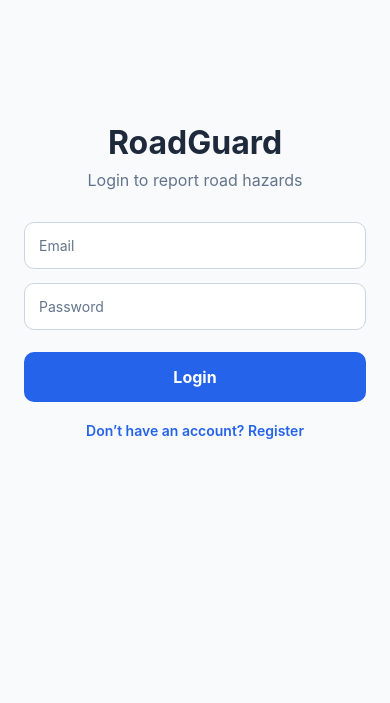
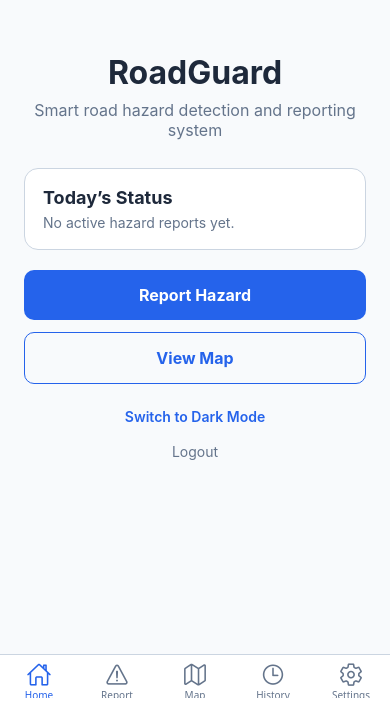
Before and after one commit to matinabajracharya13/RoadGuard, a React Native app: screen /MainTabs in a window 390 px wide. Shown: the part 141-844 px from the top of the page. Built offline with nearby package versions, Linux system fonts and the light colour scheme; no server answers.

Commit message:
add bottom tabs

```diff
--- a/package.json
+++ b/package.json
@@ -9,6 +9,8 @@
     "web": "expo start --web"
   },
   "dependencies": {
+    "@expo/vector-icons": "^15.0.3",
+    "@react-navigation/bottom-tabs": "^7.16.1",
     "@react-navigation/native": "^7.2.4",
     "@react-navigation/native-stack": "^7.15.1",
     "expo": "~54.0.33",
--- a/src/navigation/AppNavigator.tsx
+++ b/src/navigation/AppNavigator.tsx
@@ -4,7 +4,7 @@
 
 import LoginScreen from '../screens/LoginScreen';
 import RegisterScreen from '../screens/RegisterScreen';
-import DashboardScreen from '../screens/DashboardScreen';
+import TabNavigator from './TabNavigator';
 
 const Stack = createNativeStackNavigator();
 
@@ -13,13 +13,11 @@
     <NavigationContainer>
       <Stack.Navigator
         initialRouteName="Login"
-        screenOptions={{
-          headerShown: false,
-        }}
+        screenOptions={{ headerShown: false }}
       >
         <Stack.Screen name="Login" component={LoginScreen} />
         <Stack.Screen name="Register" component={RegisterScreen} />
-        <Stack.Screen name="Dashboard" component={DashboardScreen} />
+        <Stack.Screen name="MainTabs" component={TabNavigator} />
       </Stack.Navigator>
     </NavigationContainer>
   );
--- /dev/null
+++ b/src/navigation/TabNavigator.tsx
@@ -0,0 +1,53 @@
+import React from 'react';
+import { createBottomTabNavigator } from '@react-navigation/bottom-tabs';
+import { Ionicons } from '@expo/vector-icons';
+
+import DashboardScreen from '../screens/DashboardScreen';
+import ReportHazardScreen from '../screens/ReportHazardScreen';
+import MapScreen from '../screens/MapScreen';
+import HistoryScreen from '../screens/HistoryScreen';
+import SettingsScreen from '../screens/SettingsScreen';
+import { useTheme } from '../context/ThemeContext';
+
+const Tab = createBottomTabNavigator();
+
+export default function TabNavigator() {
+  const { theme } = useTheme();
+
+  return (
+    <Tab.Navigator
+      screenOptions={({ route }) => ({
+        headerShown: false,
+        tabBarStyle: {
+          backgroundColor: theme.card,
+          borderTopColor: theme.border,
+        },
+        tabBarActiveTintColor: theme.primary,
+        tabBarInactiveTintColor: theme.subText,
+        tabBarIcon: ({ color, size }) => {
+          let iconName: keyof typeof Ionicons.glyphMap = 'home-outline';
+
+          if (route.name === 'Home') {
+            iconName = 'home-outline';
+          } else if (route.name === 'Report') {
+            iconName = 'warning-outline';
+          } else if (route.name === 'Map') {
+            iconName = 'map-outline';
+          } else if (route.name === 'History') {
+            iconName = 'time-outline';
+          } else if (route.name === 'Settings') {
+            iconName = 'settings-outline';
+          }
+
+          return <Ionicons name={iconName} size={size} color={color} />;
+        },
+      })}
+    >
+      <Tab.Screen name="Home" component={DashboardScreen} />
+      <Tab.Screen name="Report" component={ReportHazardScreen} />
+      <Tab.Screen name="Map" component={MapScreen} />
+      <Tab.Screen name="History" component={HistoryScreen} />
+      <Tab.Screen name="Settings" component={SettingsScreen} />
+    </Tab.Navigator>
+  );
+}
--- /dev/null
+++ b/src/screens/HistoryScreen.tsx
@@ -0,0 +1,36 @@
+import React from 'react';
+import { View, Text, StyleSheet } from 'react-native';
+import { useTheme } from '../context/ThemeContext';
+
+export default function ReportHazardScreen() {
+  const { theme } = useTheme();
+
+  return (
+    <View style={[styles.container, { backgroundColor: theme.background }]}>
+      <Text style={[styles.title, { color: theme.text }]}>
+        Report Hazard
+      </Text>
+      <Text style={[styles.subtitle, { color: theme.subText }]}>
+        Camera, GPS, and hazard submission will be added here.
+      </Text>
+    </View>
+  );
+}
+
+const styles = StyleSheet.create({
+  container: {
+    flex: 1,
+    justifyContent: 'center',
+    alignItems: 'center',
+    padding: 24,
+  },
+  title: {
+    fontSize: 28,
+    fontWeight: 'bold',
+  },
+  subtitle: {
+    marginTop: 12,
+    textAlign: 'center',
+    fontSize: 16,
+  },
+});
--- a/src/screens/LoginScreen.tsx
+++ b/src/screens/LoginScreen.tsx
@@ -27,7 +27,7 @@
     try {
       setLoading(true);
       await loginUser(email.trim(), password);
-      navigation.replace('Dashboard');
+      navigation.replace('MainTabs');
     } catch (error: any) {
       Alert.alert(
         'Login Failed',
--- /dev/null
+++ b/src/screens/MapScreen.tsx
@@ -0,0 +1,36 @@
+import React from 'react';
+import { View, Text, StyleSheet } from 'react-native';
+import { useTheme } from '../context/ThemeContext';
+
+export default function ReportHazardScreen() {
+  const { theme } = useTheme();
+
+  return (
+    <View style={[styles.container, { backgroundColor: theme.background }]}>
+      <Text style={[styles.title, { color: theme.text }]}>
+        Report Hazard
+      </Text>
+      <Text style={[styles.subtitle, { color: theme.subText }]}>
+        Camera, GPS, and hazard submission will be added here.
+      </Text>
+    </View>
+  );
+}
+
+const styles = StyleSheet.create({
+  container: {
+    flex: 1,
+    justifyContent: 'center',
+    alignItems: 'center',
+    padding: 24,
+  },
+  title: {
+    fontSize: 28,
+    fontWeight: 'bold',
+  },
+  subtitle: {
+    marginTop: 12,
+    textAlign: 'center',
+    fontSize: 16,
+  },
+});
--- a/src/screens/RegisterScreen.tsx
+++ b/src/screens/RegisterScreen.tsx
@@ -38,7 +38,7 @@
     try {
       setLoading(true);
       await registerUser(email.trim(), password);
-      navigation.replace('Dashboard');
+      navigation.replace('MainTabs');
     } catch (error: any) {
     //   Alert.alert('Registration Failed', 'Please check your details and try again.');
       Alert.alert(
--- /dev/null
+++ b/src/screens/ReportHazardScreen.tsx
@@ -0,0 +1,36 @@
+import React from 'react';
+import { View, Text, StyleSheet } from 'react-native';
+import { useTheme } from '../context/ThemeContext';
+
+export default function ReportHazardScreen() {
+  const { theme } = useTheme();
+
+  return (
+    <View style={[styles.container, { backgroundColor: theme.background }]}>
+      <Text style={[styles.title, { color: theme.text }]}>
+        Report Hazard
+      </Text>
+      <Text style={[styles.subtitle, { color: theme.subText }]}>
+        Camera, GPS, and hazard submission will be added here.
+      </Text>
+    </View>
+  );
+}
+
+const styles = StyleSheet.create({
+  container: {
+    flex: 1,
+    justifyContent: 'center',
+    alignItems: 'center',
+    padding: 24,
+  },
+  title: {
+    fontSize: 28,
+    fontWeight: 'bold',
+  },
+  subtitle: {
+    marginTop: 12,
+    textAlign: 'center',
+    fontSize: 16,
+  },
+});
--- /dev/null
+++ b/src/screens/SettingsScreen.tsx
@@ -0,0 +1,36 @@
+import React from 'react';
+import { View, Text, StyleSheet } from 'react-native';
+import { useTheme } from '../context/ThemeContext';
+
+export default function ReportHazardScreen() {
+  const { theme } = useTheme();
+
+  return (
+    <View style={[styles.container, { backgroundColor: theme.background }]}>
+      <Text style={[styles.title, { color: theme.text }]}>
+        Report Hazard
+      </Text>
+      <Text style={[styles.subtitle, { color: theme.subText }]}>
+        Camera, GPS, and hazard submission will be added here.
+      </Text>
+    </View>
+  );
+}
+
+const styles = StyleSheet.create({
+  container: {
+    flex: 1,
+    justifyContent: 'center',
+    alignItems: 'center',
+    padding: 24,
+  },
+  title: {
+    fontSize: 28,
+    fontWeight: 'bold',
+  },
+  subtitle: {
+    marginTop: 12,
+    textAlign: 'center',
+    fontSize: 16,
+  },
+});
```
Also changed, not shown: 1 other file (tests, documents, lock files or other folders).
